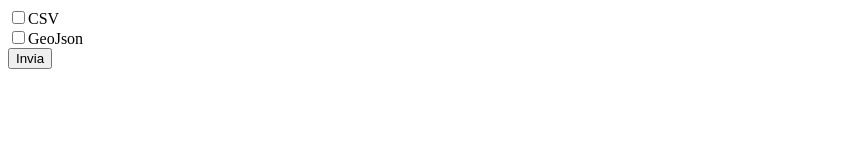
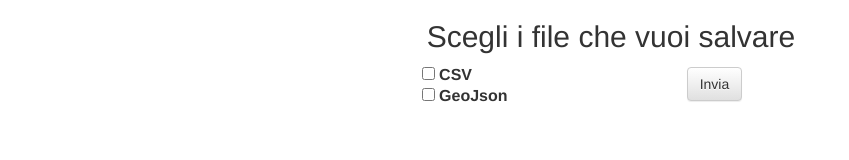
Before and after one commit to ncvescera/Progetto-PythonRaiders, a plain HTML site: page index.html in a window 1280 px wide. Shown: the whole page, without its empty margins (0-849 px from the left). Drawn offline with nearby package versions, Linux system fonts and the light colour scheme.

Commit message:
Migliorata pagina index

```diff
--- a/index.html
+++ b/index.html
@@ -1,11 +1,69 @@
 <html>
 	<head>
+       <!-- <style>
+           div.box-con-angoli-arrotondati {
+              margin-left: auto;
+              margin-right: auto;
+              margin-top: 100px;
+              width: 500px;
+              height: auto;
+              background-color: white;
+              border-radius: 30px;
+            }
+
+            table.centrata {
+              font-size: medium;
+              font-family: "Times New Romans", "Georgia", "Serif";
+
+
+
+            }
+            p {
+              font-size: 30px;
+
+            }
+
+        </style>-->
+        <!-- Latest compiled and minified CSS -->
+            <link rel="stylesheet" href="https://maxcdn.bootstrapcdn.com/bootstrap/3.3.5/css/bootstrap.min.css">
+
+            <!-- Optional theme -->
+            <link rel="stylesheet" href="https://maxcdn.bootstrapcdn.com/bootstrap/3.3.5/css/bootstrap-theme.min.css">
 	</head>
 	<body>
-		<form action="../cgi-bin/script.py" method="GET">
-			<input type="checkbox" label="CSV" name="CSV">CSV<br>
-			<input type="checkbox" label="geoJson" name="geoJson">GeoJson<br>
-			<input type="submit" value="Invia">
-		</form>
+
+        <div class="col-xs-4"></div>
+        <h2 >Scegli i file che vuoi salvare</h2>
+        <div class="row">
+            <div class="col-xs-4"></div>
+            <form action="../cgi-bin/script.py" method="GET">
+                <table width="400px">
+                    <tr>
+                        <td width="280px">
+                <div class="col-xs-4">
+                    <div class="row">
+
+                        <input type="checkbox" label="CSV" name="CSV"><b> CSV</b></input>
+                    </div>
+                    <div class="row">
+                        <input type="checkbox" label="geoJson" name="geoJson"><b> GeoJson</b></input>
+                    </div>
+
+
+
+                <td>
+                    <div class="row">
+                        <button type="submit" class="btn btn-default">Invia</button>
+                    </div>
+                </div>
+            </td>
+        </tr>
+
+            </table>
+            </form>
+        </div>
+
+        <div class="col-xs-4"></div>
+
 	</body>
 </html>
```
